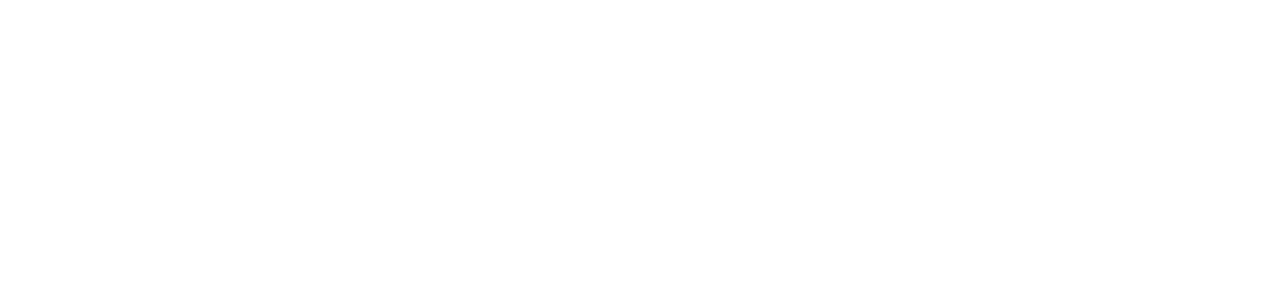
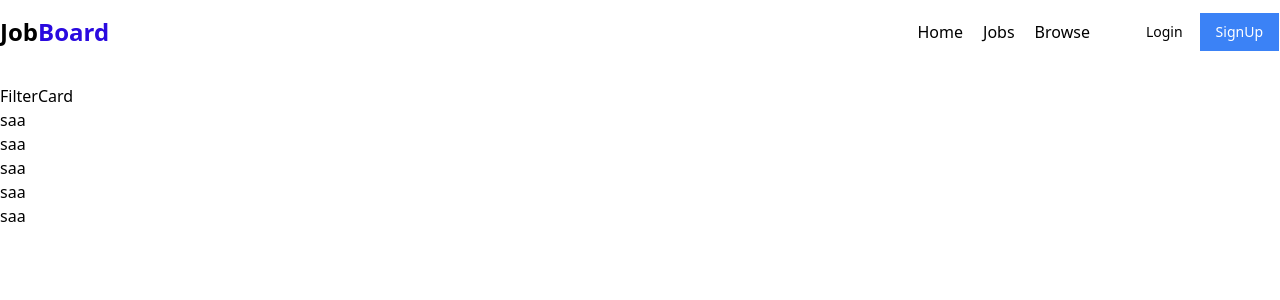
Before and after one commit to saurabh007007/Job-Borad, a React (Vite) app in the folder FRONTEND/: page /jobs in a window 1280 px wide. Shown: the top 300 px of the page. Built offline with nearby package versions, Linux system fonts and the light colour scheme.

Commit message:
adding new files

```diff
--- /dev/null
+++ b/FRONTEND/src/components/Browse.jsx
@@ -0,0 +1,22 @@
+import React from "react";
+import Navbar from "./shared/Navbar";
+
+export default function Browse() {
+  return (
+    <div>
+      <div>
+        <Navbar />
+        <div className="max-w-7xl mx-auto my-10">
+          <h1 className="font-bold text-xl my-10">
+            Search Results ({allJobs.length})
+          </h1>
+          <div className="grid grid-cols-3 gap-4">
+            {allJobs.map((job) => {
+              return <Job key={job._id} job={job} />;
+            })}
+          </div>
+        </div>
+      </div>
+    </div>
+  );
+}
--- /dev/null
+++ b/FRONTEND/src/components/FilterCard.jsx
@@ -0,0 +1,5 @@
+import React from "react";
+
+export default function FilterCard() {
+  return <div>FilterCard</div>;
+}
--- /dev/null
+++ b/FRONTEND/src/components/Job.jsx
@@ -0,0 +1,5 @@
+import React from "react";
+
+export default function Job() {
+  return <div>saa</div>;
+}
--- /dev/null
+++ b/FRONTEND/src/components/Jobs.jsx
@@ -0,0 +1,22 @@
+import React from "react";
+import Navbar from "./shared/Navbar";
+import FilterCard from "./FilterCard";
+import Job from "./Job";
+
+const jobArray = [1, 2, 3, 4, 6];
+export default function Jobs() {
+  return (
+    <div>
+      <Navbar />
+      <div className="max-w-7xl mx-auto mt-5">
+        <div className="flex gap-5">
+          <FilterCard />
+        </div>
+
+        {jobArray.map((item, index) => (
+          <Job />
+        ))}
+      </div>
+    </div>
+  );
+}
--- a/FRONTEND/src/components/LatestJobCards.jsx
+++ b/FRONTEND/src/components/LatestJobCards.jsx
@@ -22,7 +22,7 @@ const LatestJobCards = ({ job }) => {
           {job?.position} Positions
         </Badge>
         <Badge className={"text-[#F83002] font-bold"} variant="ghost">
-          {job?.jobType}
+          {job?.jobType} Type of jOb
         </Badge>
         <Badge className={"text-[#7209b7] font-bold"} variant="ghost">
           {job?.salary}LPA
--- a/FRONTEND/src/components/shared/Navbar.jsx
+++ b/FRONTEND/src/components/shared/Navbar.jsx
@@ -5,9 +5,10 @@ import { Popover, PopoverContent, PopoverTrigger } from "../ui/popover";
 import { Avatar, AvatarImage } from "../ui/avatar";
 import { Button, buttonVariants } from "../ui/button.jsx";
 import { Link } from "react-router-dom";
+import { useSelector } from "react-redux";
 
 export default function Navbar() {
-  const user = false;
+  const { user } = useSelector((store) => store.auth);
   return (
     <>
       <div className="bg-white ">
@@ -19,9 +20,16 @@ export default function Navbar() {
           </div>
           <div className="flex items-center gap-10">
             <ul className="flex items-center font-medium gap-5">
-              <li>Home</li>
-              <li>Jobs</li>
-              <li>Browse</li>
+              <li>
+                <Link to="/">Home </Link>
+              </li>
+
+              <li>
+                <Link to="/jobs">Jobs</Link>
+              </li>
+              <li>
+                <Link to="/browse">Browse </Link>
+              </li>
             </ul>
             {!user ? (
               <div className="flex items-center">
```
Also changed, not shown: FRONTEND/src/App.jsx (+7 -1 lines).
